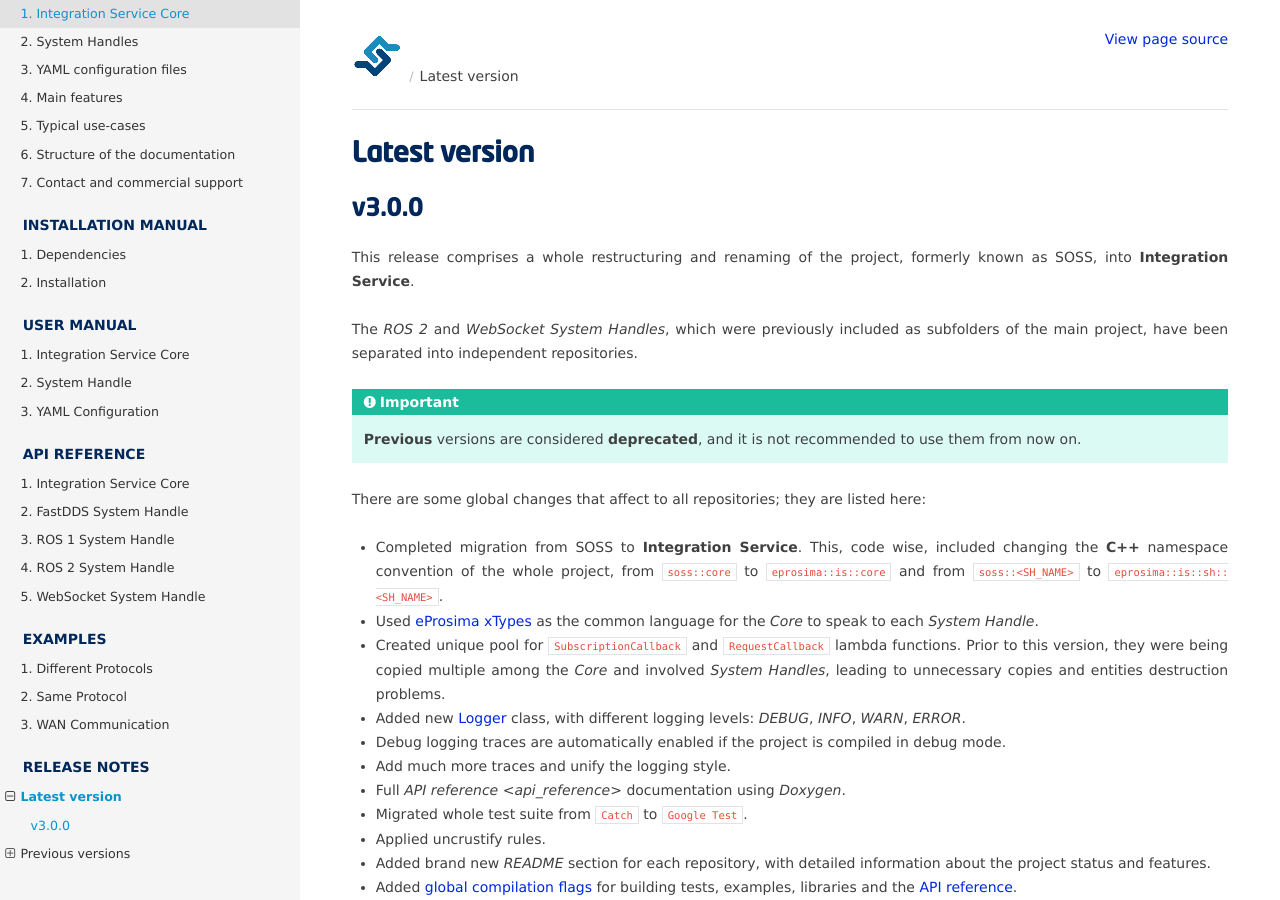
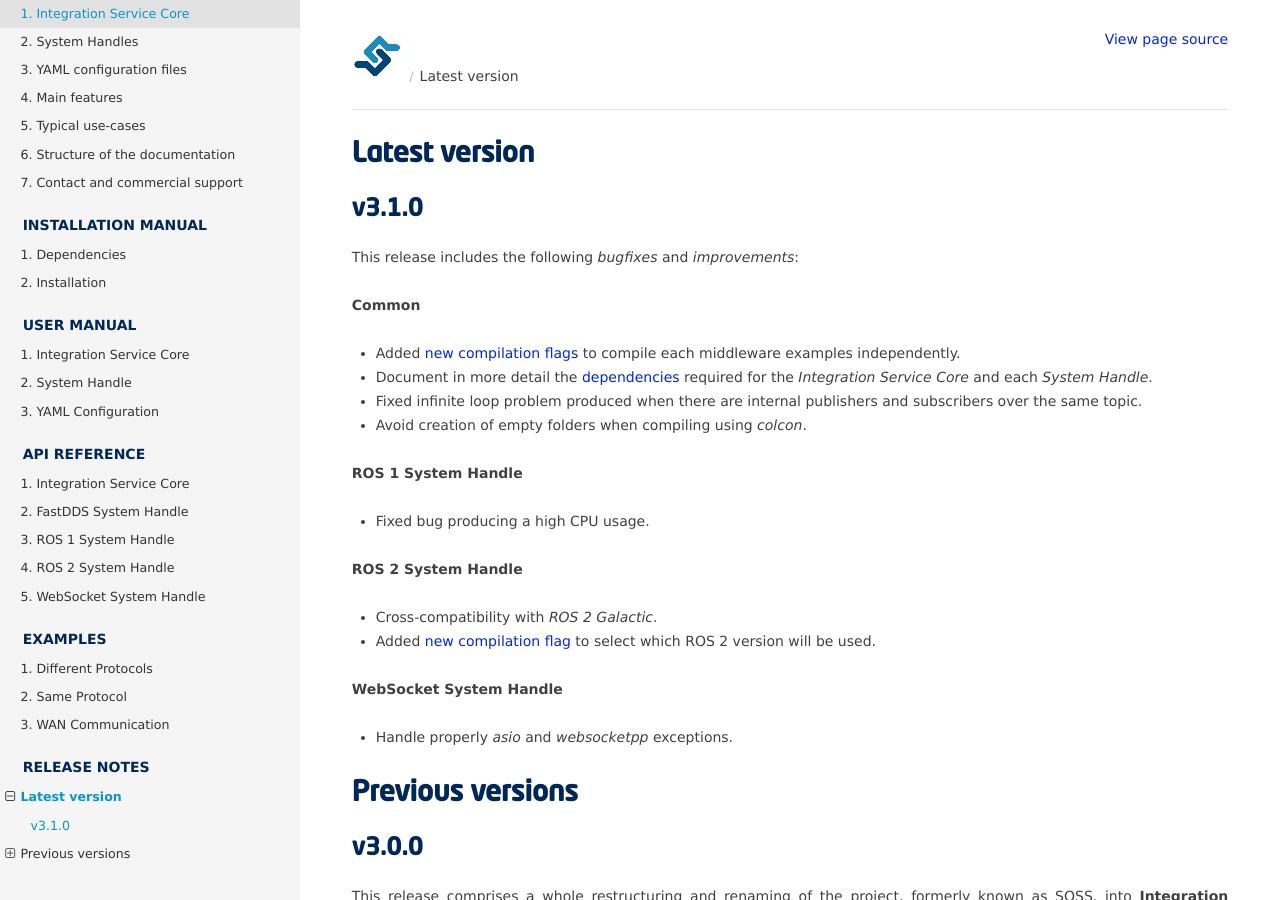
Before and after one commit to eProsima/Integration-Service-docs, a Sphinx documentation site: the page built from docs/release_notes/release_notes.rst, in a window 1280 px wide and 900 px high. Built offline with Sphinx 7.4.7 and the Read the Docs theme 2.0.0, drawn with Linux system fonts in a browser that asks for light colours.

Commit message:
v3.1.0 release notes
Signed-off-by: laura-eprosima <laura@eprosima.com>

```diff
--- a/docs/release_notes/release_notes.rst
+++ b/docs/release_notes/release_notes.rst
@@ -3,11 +3,12 @@
 Latest version
 ==============
 
-.. include:: versions/v3.0.0.rst
+.. include:: versions/v3.1.0.rst
 
 Previous versions
 =================
 
+.. include:: versions/v3.0.0.rst
 .. include:: versions/v2.1.0.rst
 .. include:: versions/v2.0.0.rst
 .. include:: versions/v1.0.0.rst
--- /dev/null
+++ b/docs/release_notes/versions/v3.1.0.rst
@@ -0,0 +1,29 @@
+v3.1.0
+^^^^^^
+
+This release includes the following *bugfixes* and *improvements*:
+
+**Common**
+
+* Added :ref:`new compilation flags <global_compilation_flags>` to compile each middleware examples independently.
+
+* Document in more detail the :ref:`dependencies <external_dependencies>` required for the *Integration Service Core* and each
+  *System Handle*.
+
+* Fixed infinite loop problem produced when there are internal publishers and subscribers over the same topic.
+
+* Avoid creation of empty folders when compiling using *colcon*.
+
+**ROS 1 System Handle**
+
+* Fixed bug producing a high CPU usage.
+
+**ROS 2 System Handle**
+
+* Cross-compatibility with *ROS 2 Galactic*.
+
+* Added :ref:`new compilation flag <ros2_compilation_flags>` to select which ROS 2 version will be used.
+
+**WebSocket System Handle**
+
+* Handle properly *asio* and *websocketpp* exceptions.
```
